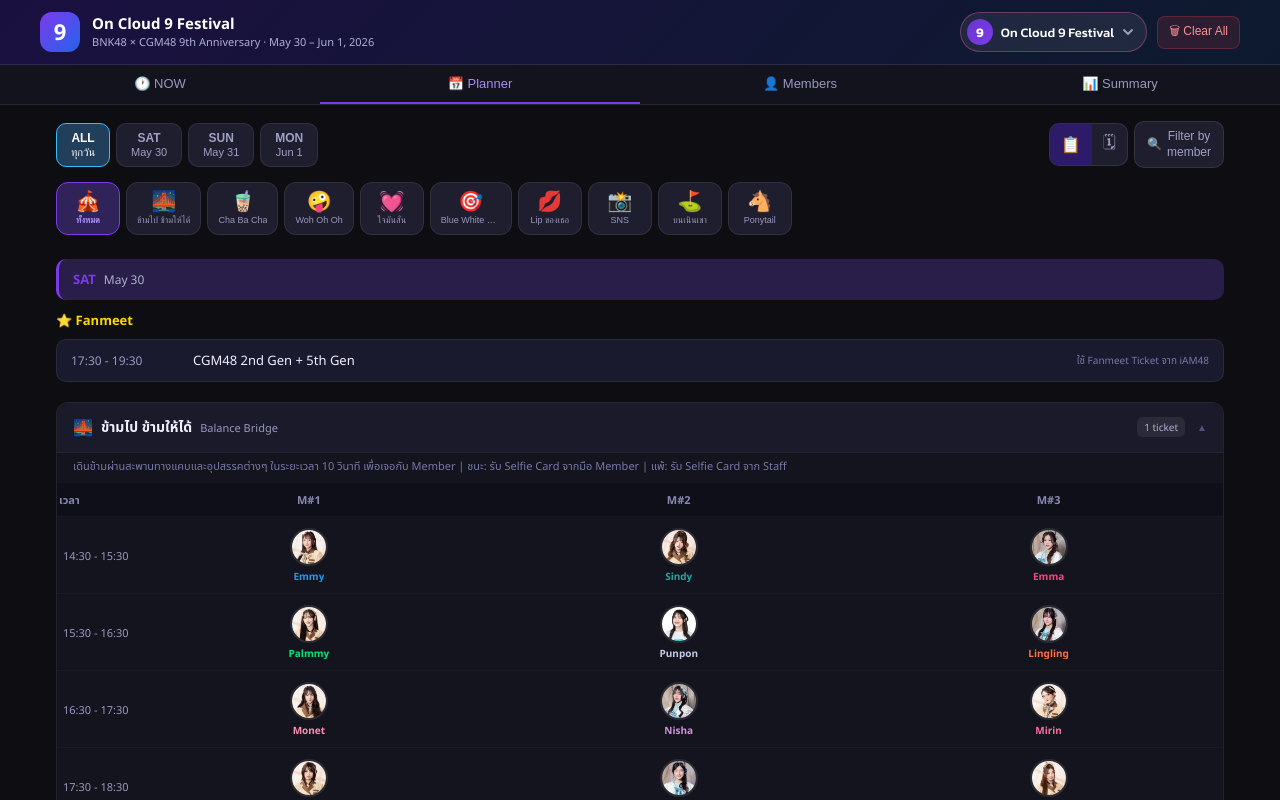
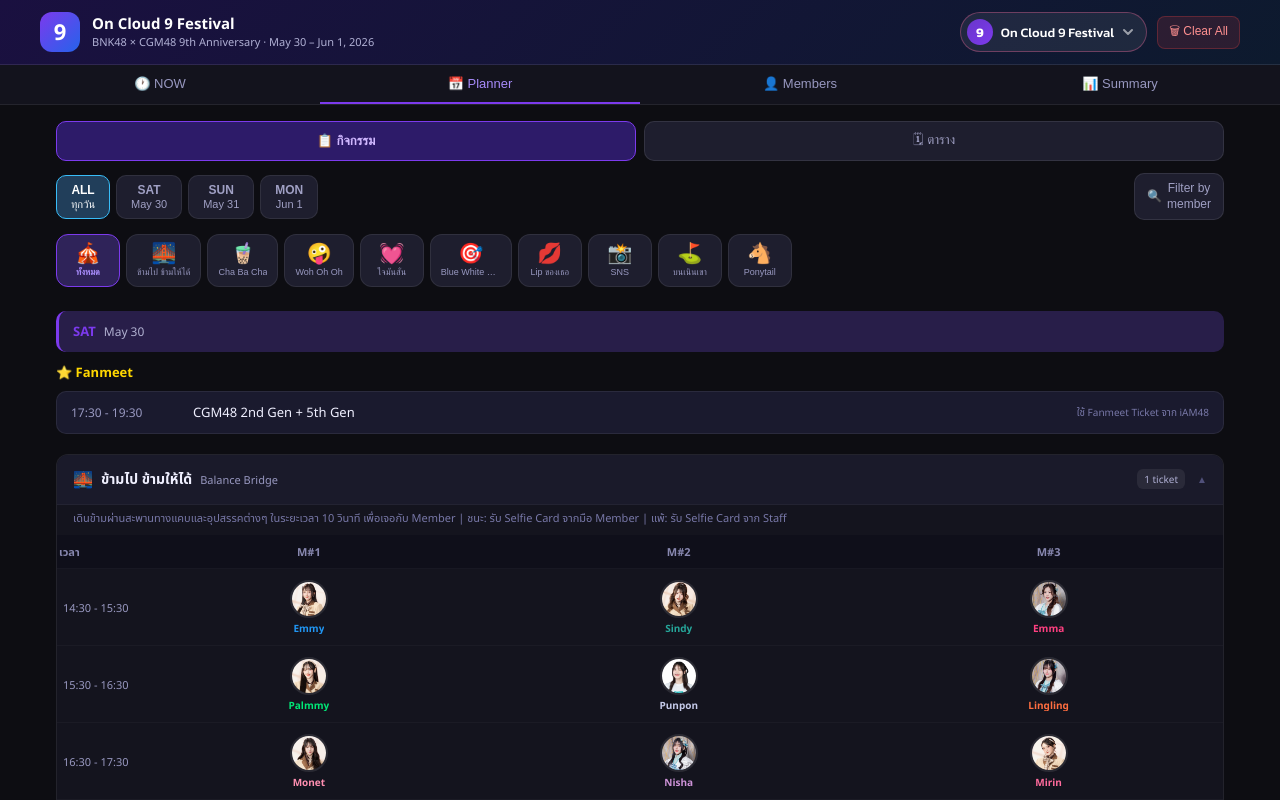
Before and after one commit to cyanidez/2shot-ponytail-planner, a React (Vite) app: page /oncloud9 in a window 1280 px wide. Shown: the top 800 px of the page. Built offline with nearby package versions, Linux system fonts and the light colour scheme.

Commit message:
refactor: move view toggle above date selector in Planner tab
Co-Authored-By: Claude Sonnet 4.6 <noreply@anthropic.com>

```diff
--- a/src/oncloud9/OnCloud9App.jsx
+++ b/src/oncloud9/OnCloud9App.jsx
@@ -291,9 +291,16 @@ function PlannerView({ visibleMemberIds, filterMemberIds, planSelections, onOpen
 
   return (
     <div className="oc9-planner">
+      {/* Mode toggle */}
+      <div className="oc9-mode-toggle-row">
+        <button className={`oc9-mode-btn ${plannerMode === 'activity' ? 'active' : ''}`} onClick={() => handleSetMode('activity')}>📋 กิจกรรม</button>
+        <button className={`oc9-mode-btn ${plannerMode === 'timeline' ? 'active' : ''}`} onClick={() => handleSetMode('timeline')}>🗓 ตาราง</button>
+      </div>
+
       {/* Date selector + member filter button */}
       <div className="oc9-planner-topbar">
         <div className="oc9-date-tabs">
+          {plannerMode === 'activity' && (
             <button
               className={`oc9-date-tab ${activeDate === 'all' ? 'active' : ''}`}
               style={{ '--dc': '#38bdf8' }}
@@ -302,6 +309,7 @@ function PlannerView({ visibleMemberIds, filterMemberIds, planSelections, onOpen
               <span className="oc9-date-day">ALL</span>
               <span className="oc9-date-num">ทุกวัน</span>
             </button>
+          )}
           {eventDates.map(d => {
             const [y, m, dd] = d.split('-').map(Number);
             const day = new Date(y, m - 1, dd).getDay();
@@ -319,15 +327,9 @@ function PlannerView({ visibleMemberIds, filterMemberIds, planSelections, onOpen
             );
           })}
         </div>
-        <div className="oc9-planner-right-controls">
-          <div className="oc9-mode-toggle">
-            <button className={`oc9-mode-btn ${plannerMode === 'activity' ? 'active' : ''}`} onClick={() => handleSetMode('activity')}>📋</button>
-            <button className={`oc9-mode-btn ${plannerMode === 'timeline' ? 'active' : ''}`} onClick={() => handleSetMode('timeline')}>🗓</button>
-          </div>
         <button className={`oc9-filter-toggle ${filterCount > 0 ? 'active' : ''}`} onClick={onOpenFilterModal}>
           🔍 {filterCount > 0 ? `${filterCount} คน` : <span>Filter by<br/>member</span>}
         </button>
-        </div>
       </div>
 
       {/* Activity filter icons — activity mode only */}
--- a/src/oncloud9/oncloud9.css
+++ b/src/oncloud9/oncloud9.css
@@ -140,34 +140,30 @@
   margin-bottom: 0;
   flex-wrap: nowrap;
 }
-.oc9-planner-right-controls {
+.oc9-mode-toggle-row {
   display: flex;
-  align-items: center;
-  gap: 6px;
-  margin-left: auto;
-  flex-shrink: 0;
+  gap: 8px;
+  margin-bottom: 12px;
 }
-.oc9-mode-toggle {
-  display: flex;
+.oc9-mode-btn {
+  flex: 1;
+  padding: 8px 12px;
   background: #1e1e2e;
   border: 1px solid #ffffff18;
   border-radius: 10px;
-  overflow: hidden;
-}
-.oc9-mode-btn {
-  padding: 7px 11px;
-  background: none;
-  border: none;
   color: #a0a0c4;
-  font-size: 16px;
+  font-size: 13px;
+  font-weight: 500;
   cursor: pointer;
   transition: all 0.15s;
 }
 .oc9-mode-btn.active {
   background: #2d1b69;
-  color: #fff;
+  border-color: #7c3aed;
+  color: #d0b8ff;
+  font-weight: 600;
 }
-.oc9-mode-btn:hover:not(.active) { background: #ffffff10; }
+.oc9-mode-btn:hover:not(.active) { background: #ffffff10; border-color: #ffffff28; }
 
 .oc9-filter-toggle {
   display: flex;
@@ -185,6 +181,7 @@
   line-height: 1.3;
   transition: all 0.15s;
   flex-shrink: 0;
+  margin-left: auto;
 }
 .oc9-filter-toggle.active {
   background: #2d1b69;
```
Lines whose indentation alone changed are shown as unchanged.
